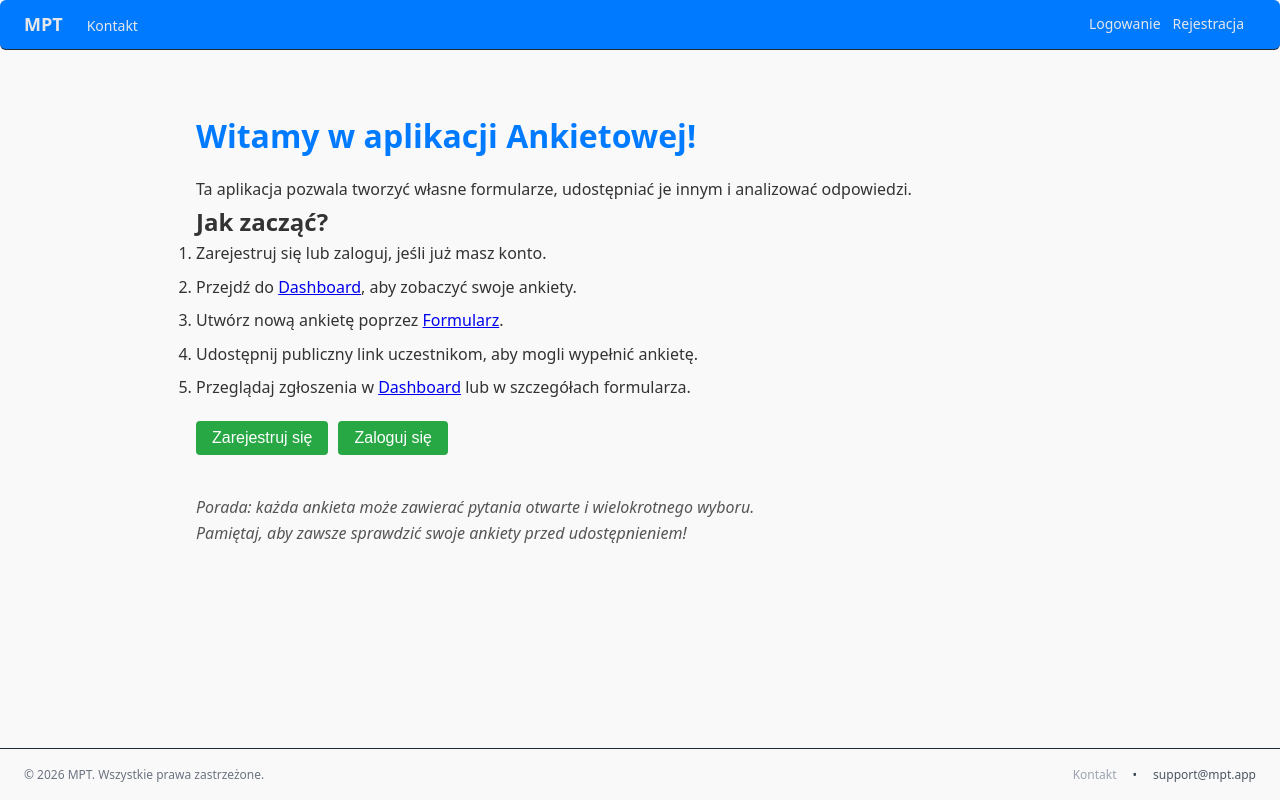
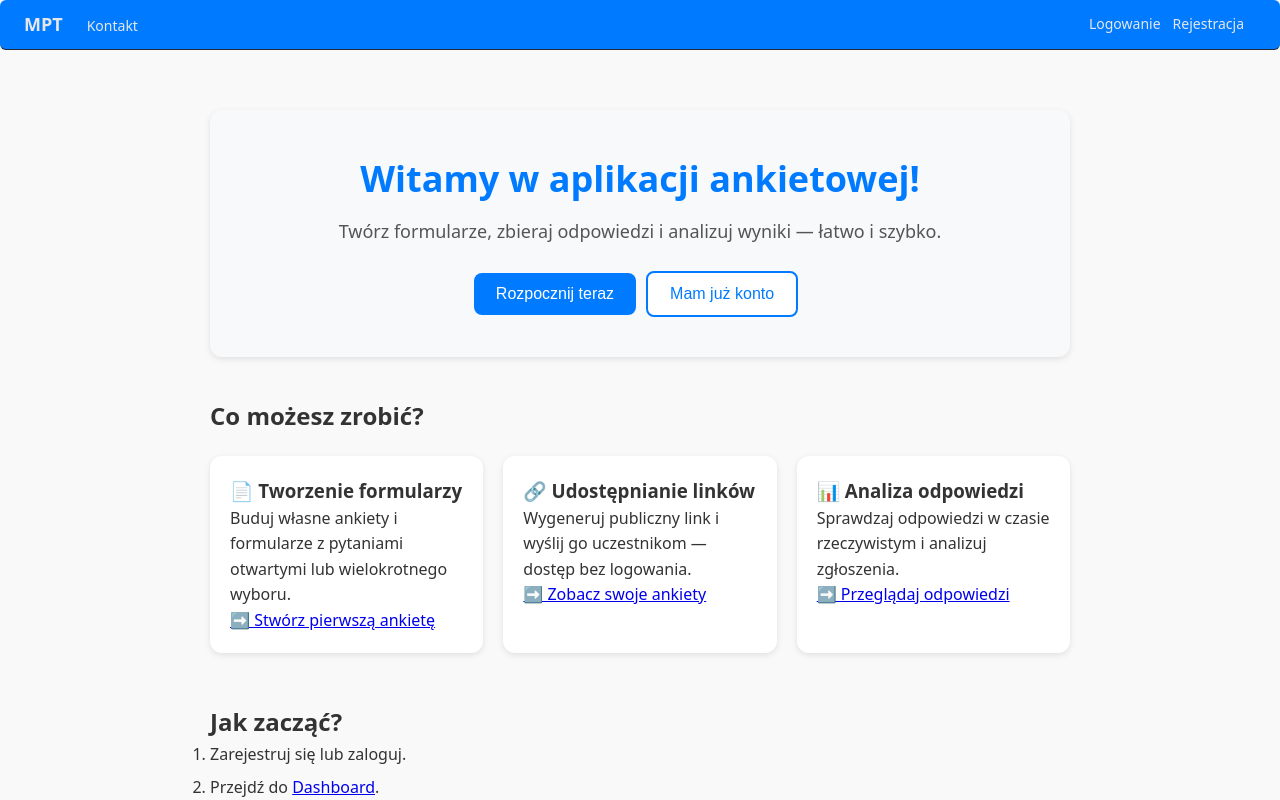
Before and after one commit to ironnext22/MPT, a React (Create React App) app in the folder Frontend/forms/: page / in a window 1280 px wide. Shown: the top 800 px of the page. Built offline with nearby package versions, Linux system fonts and the light colour scheme; no server answers.

Commit message:
Update Home.js
upgraded homepage

```diff
--- a/Frontend/forms/src/pages/Home.js
+++ b/Frontend/forms/src/pages/Home.js
@@ -1,36 +1,149 @@
 import React from "react";
 import { Link } from "react-router-dom";
 
-
 export default function Home() {
     return (
-        <div style={{ padding: 20 }}>
-            <h1>Witamy w aplikacji Ankietowej!</h1>
-            <p>
-                Ta aplikacja pozwala tworzyć własne formularze, udostępniać je innym i analizować odpowiedzi.
-            </p>
+        <div style={{ padding: 20, maxWidth: 900, margin: "0 auto" }}>
+            {/* HERO SECTION */}
+            <div
+                style={{
+                    textAlign: "center",
+                    padding: "40px 20px",
+                    background: "#f8f9fa",
+                    borderRadius: 12,
+                    boxShadow: "0 2px 6px rgba(0,0,0,0.1)",
+                    marginBottom: 40,
+                }}
+            >
+                <h1 style={{ fontSize: 36, marginBottom: 10 }}>
+                    Witamy w aplikacji ankietowej!
+                </h1>
+                <p style={{ fontSize: 18, color: "#555" }}>
+                    Twórz formularze, zbieraj odpowiedzi i analizuj wyniki — łatwo i szybko.
+                </p>
 
-            <h2>Jak zacząć?</h2>
-            <ol>
-                <li>Zarejestruj się lub zaloguj, jeśli już masz konto.</li>
-                <li>Przejdź do <Link to="/dashboard">Dashboard</Link>, aby zobaczyć swoje ankiety.</li>
-                <li>Utwórz nową ankietę poprzez <Link to="/forms/new">Formularz</Link>.</li>
-                <li>Udostępnij publiczny link uczestnikom, aby mogli wypełnić ankietę.</li>
-                <li>Przeglądaj zgłoszenia w <Link to="/dashboard">Dashboard</Link> lub w szczegółach formularza.</li>
+                <div style={{ marginTop: 25 }}>
+                    <Link to="/register">
+                        <button
+                            style={{
+                                padding: "12px 22px",
+                                marginRight: 10,
+                                background: "#007bff",
+                                border: "none",
+                                borderRadius: 8,
+                                color: "white",
+                                fontSize: 16,
+                                cursor: "pointer",
+                            }}
+                        >
+                            Rozpocznij teraz
+                        </button>
+                    </Link>
+
+                    <Link to="/login">
+                        <button
+                            style={{
+                                padding: "12px 22px",
+                                background: "white",
+                                border: "2px solid #007bff",
+                                borderRadius: 8,
+                                color: "#007bff",
+                                fontSize: 16,
+                                cursor: "pointer",
+                            }}
+                        >
+                            Mam już konto
+                        </button>
+                    </Link>
+                </div>
+            </div>
+
+            {/* FEATURES SECTION */}
+            <h2 style={{ marginBottom: 20 }}>Co możesz zrobić?</h2>
+
+            <div
+                style={{
+                    display: "grid",
+                    gap: 20,
+                    gridTemplateColumns: "repeat(auto-fit, minmax(250px, 1fr))",
+                }}
+            >
+                <div
+                    style={{
+                        background: "white",
+                        padding: 20,
+                        borderRadius: 12,
+                        boxShadow: "0 2px 6px rgba(0,0,0,0.1)",
+                    }}
+                >
+                    <h3>📄 Tworzenie formularzy</h3>
+                    <p>
+                        Buduj własne ankiety i formularze z pytaniami otwartymi lub
+                        wielokrotnego wyboru.
+                    </p>
+                    <Link to="/forms/new">➡️ Stwórz pierwszą ankietę</Link>
+                </div>
+
+                <div
+                    style={{
+                        background: "white",
+                        padding: 20,
+                        borderRadius: 12,
+                        boxShadow: "0 2px 6px rgba(0,0,0,0.1)",
+                    }}
+                >
+                    <h3>🔗 Udostępnianie linków</h3>
+                    <p>
+                        Wygeneruj publiczny link i wyślij go uczestnikom — dostęp bez logowania.
+                    </p>
+                    <Link to="/dashboard">➡️ Zobacz swoje ankiety</Link>
+                </div>
+
+                <div
+                    style={{
+                        background: "white",
+                        padding: 20,
+                        borderRadius: 12,
+                        boxShadow: "0 2px 6px rgba(0,0,0,0.1)",
+                    }}
+                >
+                    <h3>📊 Analiza odpowiedzi</h3>
+                    <p>
+                        Sprawdzaj odpowiedzi w czasie rzeczywistym i analizuj zgłoszenia.
+                    </p>
+                    <Link to="/dashboard">➡️ Przeglądaj odpowiedzi</Link>
+                </div>
+            </div>
+
+            {/* GETTING STARTED SECTION */}
+            <h2 style={{ marginTop: 50 }}>Jak zacząć?</h2>
+            <ol style={{ fontSize: 16, lineHeight: 1.6 }}>
+                <li>Zarejestruj się lub zaloguj.</li>
+                <li>Przejdź do <Link to="/dashboard">Dashboard</Link>.</li>
+                <li>Utwórz nową ankietę w <Link to="/forms/new">Form Builderze</Link>.</li>
+                <li>Skopiuj publiczny link i udostępnij uczestnikom.</li>
+                <li>Przeglądaj wyniki i eksportuj odpowiedzi.</li>
             </ol>
 
-            <div style={{ marginTop: 20 }}>
-                <Link to="/register">
-                    <button style={{ marginRight: 10 }}>Zarejestruj się</button>
-                </Link>
-                <Link to="/login">
-                    <button>Zaloguj się</button>
-                </Link>
+            {/* TIP SECTION */}
+            <div
+                style={{
+                    marginTop: 40,
+                    background: "#fff3cd",
+                    padding: 20,
+                    borderRadius: 12,
+                    border: "1px solid #ffeeba",
+                    color: "#856404",
+                }}
+            >
+                <strong>💡 Porada:</strong>
+                Twoje formularze mogą zawierać dowolną liczbę pytań. Upewnij się, że
+                testujesz je, zanim udostępnisz link innym!
             </div>
 
-            <div style={{ marginTop: 40, fontStyle: "italic", color: "#555" }}>
-                <p>Porada: każda ankieta może zawierać pytania otwarte i wielokrotnego wyboru.</p>
-                <p>Pamiętaj, aby zawsze sprawdzić swoje ankiety przed udostępnieniem!</p>
+            {/* FOOTER */}
+            <div style={{ textAlign: "center", marginTop: 50, color: "#777" }}>
+                <p>© {new Date().getFullYear()} Aplikacja Ankietowa. Wszystkie prawa zastrzeżone.</p>
             </div>
         </div>
     );
```
